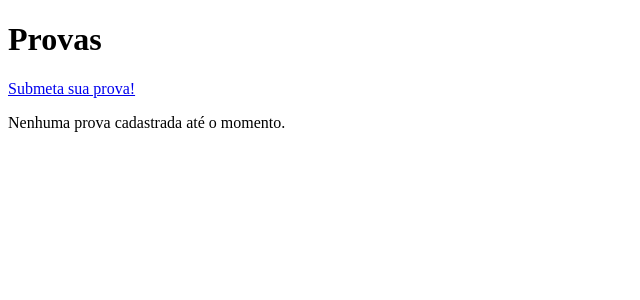
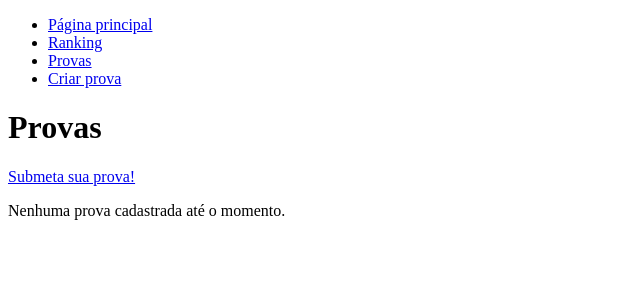
Before and after one commit to tkovs/crystal, a Django app: page /crystal/provas/ in a window 1280 px wide. Shown: the top 300 px of the page, without its empty margins (0-640 px from the left). Run offline with Django 3.2, Linux system fonts and the light colour scheme; data that the repository does not hold is empty.

Commit message:
Navbar para navegação entre páginas

```diff
--- a/crystal/templates/crystal/base.html
+++ b/crystal/templates/crystal/base.html
@@ -8,8 +8,13 @@
 	</head>
 
 	<body>
+	<ul>
+		<li><a href="{% url 'crystal:index' %}">Página principal</a></li>
+		<li><a href="{% url 'crystal:ranking' %}">Ranking</a></li>
+		<li><a href="{% url 'crystal:test_list' %}">Provas</a></li>
+		<li><a href="{% url 'crystal:submit_test' %}">Criar prova</a></li>
+	</ul>
 	{% block content %}
-
 	{% endblock %}
 	</body>
 </html>
```
